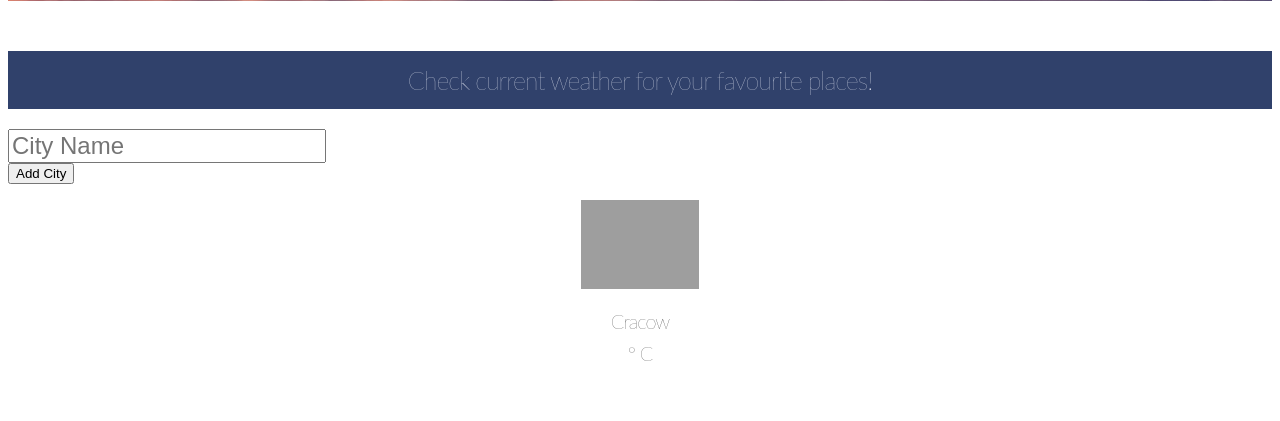
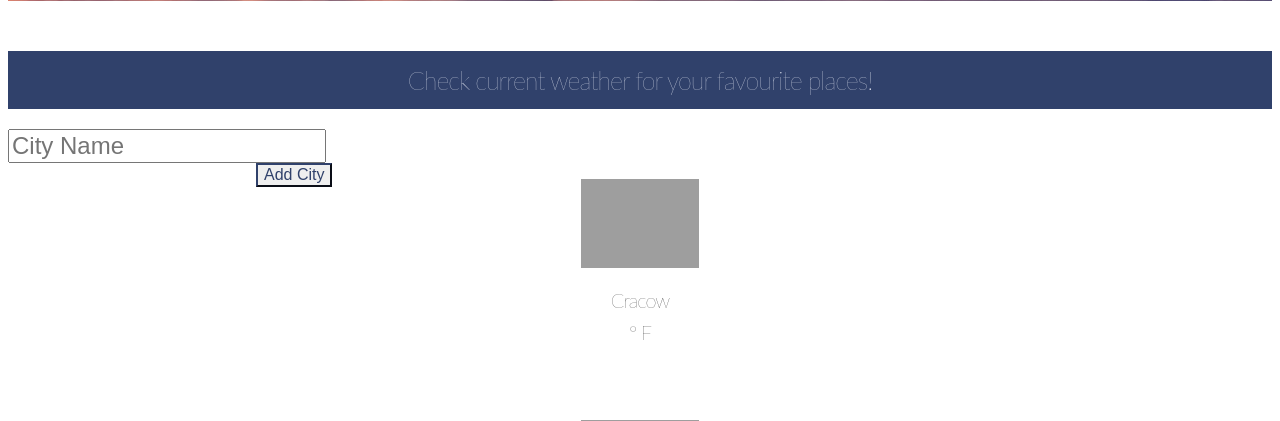
Before and after one commit to PaulinaKas/travel-planner-web-app, a Django app: page / in a window 1280 px wide. Shown: the part 199-620 px from the top of the page. Run offline with Django 3.2, Linux system fonts and the light colour scheme; data comes from the database, SQL or seed files in the repository; data that the repository does not hold is empty; grey boxes are pictures that could not be loaded.

Commit message:
Changing to button class to make it works

```diff
--- a/weather/weather_app/templates/weather_app/index.html
+++ b/weather/weather_app/templates/weather_app/index.html
@@ -48,6 +48,18 @@
         width: 10%;
     }
 
+    .button {
+        position:absolute;
+        transition: .5s ease;
+        left: 20%;
+        color: white;
+        font-size: 16px;
+    }
+
+    .is-info {
+        border-color: #30416b;
+        color: #30416b;
+    }
 
 
     </style>
@@ -103,7 +115,7 @@
                                     <p>
                                         <span class="title">{{ weather.city }}</span>
                                         <br>
-                                        <span class="subtitle">{{ weather.temperature }}° C</span>
+                                        <span class="subtitle">{{ weather.temperature }}° F</span>
                                         <br> {{ weather.description }}
                                     </p>
                                 </div>
```
